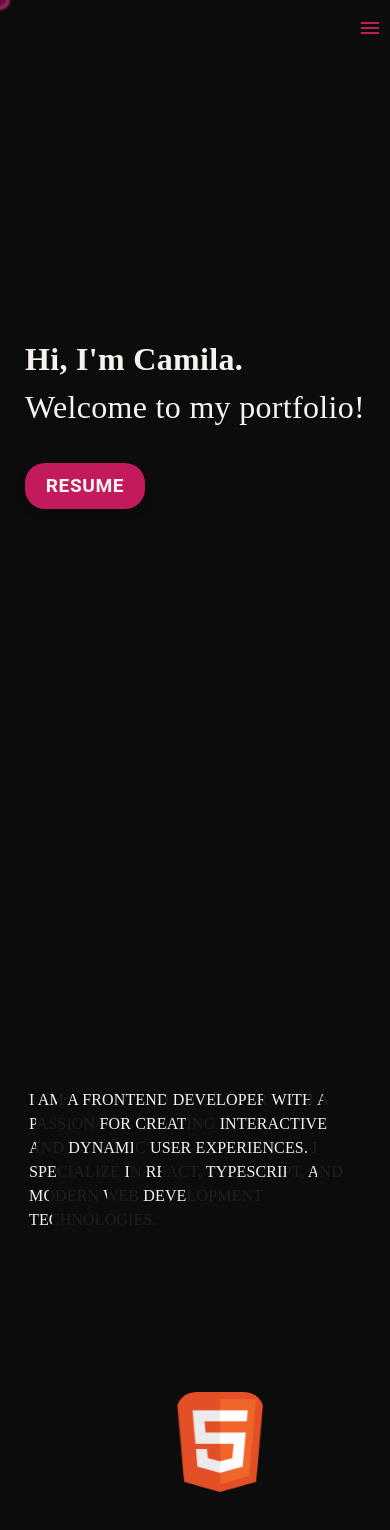
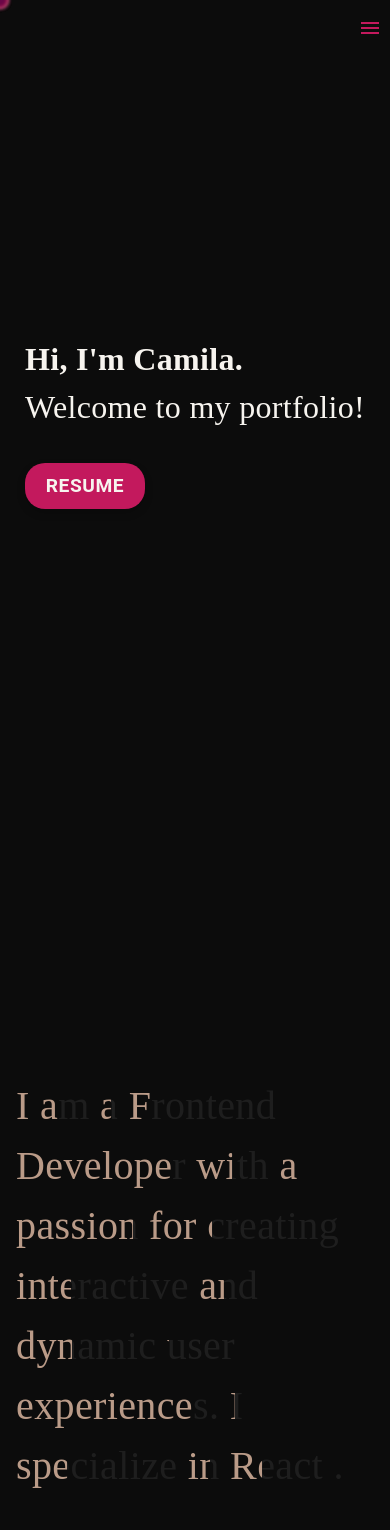
Before and after one commit to cbalsemao/cv-project, a React (Vite) app: page / in a window 390 px wide. Shown: the top 1530 px of the page. Built offline with nearby package versions, Linux system fonts and the light colour scheme.

Commit message:
chore: wip

```diff
--- a/src/components/TextFollowAnimation.tsx
+++ b/src/components/TextFollowAnimation.tsx
@@ -6,7 +6,7 @@ import { palette } from '../utils/styleguide';
 gsap.registerPlugin(ScrollTrigger);
 
 const SpanStyled = styled('span')({
-  backgroundImage: `linear-gradient(to right, ${palette.darkWhite} 50%, ${palette.gray} 50%)`,
+  backgroundImage: `linear-gradient(to right, ${palette.beige} 50%, ${palette.gray} 50%)`,
   backgroundClip: 'text',
   WebkitTextFillColor: 'transparent',
   backgroundSize: '200%',
@@ -14,19 +14,16 @@ const SpanStyled = styled('span')({
 });
 
 const TextStyled = styled(Typography)(({ theme }) => ({
-  fontSize: '1.8rem',
+  fontSize: '2.5rem',
 
   [theme.breakpoints.up('sm')]: {
-    fontSize: '1.0rem',
+    fontSize: '3rem',
   },
   [theme.breakpoints.up('md')]: {
-    fontSize: '1.5rem',
-  },
-  [theme.breakpoints.up('xs')]: {
-    fontSize: '1.0rem',
+    fontSize: '3.5rem',
   },
   [theme.breakpoints.up('lg')]: {
-    fontSize: '2.0rem',
+    fontSize: '4rem',
   },
 }));
 
@@ -35,13 +32,13 @@ const TextFollow = ({ textToAnimate }: { textToAnimate: string }) => {
   useLayoutEffect(() => {
     const tl = gsap.timeline({
       scrollTrigger: {
-        trigger: '.section__title--1 span',
+        trigger: '.section__title span',
         scrub: 1,
         start: 'top 100%',
         end: 'top 40%',
       },
     });
-    gsap.utils.toArray('.section__title--1 span').forEach((word) => {
+    gsap.utils.toArray('.section__title span').forEach((word) => {
       tl.to(word as HTMLElement, {
         backgroundPosition: `0% 0px`,
       });
@@ -50,7 +47,7 @@ const TextFollow = ({ textToAnimate }: { textToAnimate: string }) => {
 
   return (
     <div className="section">
-      <TextStyled className="section__title section__title--1">
+      <TextStyled className="section__title">
         {words.map((word, index) => {
           return <SpanStyled key={index}>{word} </SpanStyled>;
         })}
--- a/src/pages/landing-page/sections/AboutMeSection.tsx
+++ b/src/pages/landing-page/sections/AboutMeSection.tsx
@@ -36,7 +36,6 @@ const IntroContainer = styled(Grid)({
   height: '100vh',
   color: 'white',
   backgroundColor: palette.black,
-  padding: 5,
   overflow: 'hidden',
   width: '100%',
 });
@@ -46,61 +45,23 @@ const AboutMeSection = () => {
   useTextAnimation(aboutRef, '.section__title__char', 'top center');
 
   return (
-    <IntroContainer container ref={aboutRef} id="about-me">
+    <IntroContainer
+      container
+      ref={aboutRef}
+      id="about-me"
+      sx={{
+        paddingLeft: { xs: 2, sm: 10, md: 20, lg: 30, xl: 40 },
+        paddingRight: { xs: 2, sm: 10, md: 20, lg: 30, xl: 40 },
+      }}
+    >
       <Grid size={12}>
         <StyledSectionTitle>
           <TextSplitter text={'about me.'} className={'section__title__char'} />
         </StyledSectionTitle>
-      </Grid>
-      <Grid
-        size={12}
-        sx={{
-          display: 'flex',
-        }}
-        justifyContent={'start'}
-        alignItems={'start'}
-      >
+
         <Typography>
-          <TextFollow textToAnimate="I am a Frontend Developer with a passion for creating interactive and dynamic user experiences. I specialize in React, TypeScript, and modern web development technologies." />
+          <TextFollow textToAnimate="I am a Frontend Developer with a passion for creating interactive and dynamic user experiences. I specialize in React ." />
         </Typography>
-      </Grid>
-
-      <Grid
-        size={12}
-        sx={{
-          display: 'flex',
-          gap: 20,
-          padding: 10,
-          paddingTop: 0,
-          left: '-60%',
-          position: 'relative',
-        }}
-        justifyContent={'start'}
-        alignItems={'start'}
-      >
-        <AnimatedLogoContainer>
-          <img
-            src="/html-logo.png"
-            alt="About me image"
-            className="html-logo"
-          />
-          <img src="/css-logo.png" alt="About me image" className="css-logo" />
-          <img
-            src="/typescript-logo.png"
-            alt="About me image"
-            className="ts-logo"
-          />
-          <img
-            src="/react-logo.png"
-            alt="About me image"
-            className="react-logo"
-          />
-          <img
-            src="/redux-logo.png"
-            alt="About me image"
-            className="redux-logo"
-          />
-        </AnimatedLogoContainer>
       </Grid>
     </IntroContainer>
   );
--- a/src/pages/landing-page/sections/styles-section/stylesSection.ts
+++ b/src/pages/landing-page/sections/styles-section/stylesSection.ts
@@ -4,10 +4,11 @@ import { palette } from '../../../../utils/styleguide';
 export const StyledSectionTitle = styled(Typography)(({ theme }) => ({
   fontWeight: 'bold',
   display: 'flex',
-  height: 'calc(2.5rem * 1.5)',
-  paddingTop: '5rem',
+  // height: 'calc(2.5rem * 1.5)',
+  paddingTop: '10rem',
   color: palette.purple,
-  paddingLeft: '5rem',
+  textTransform: 'uppercase', // Added to make text uppercase
+  //paddingLeft: '5rem',
 
   [theme.breakpoints.up('xs')]: {
     fontSize: '3rem',
@@ -19,6 +20,6 @@ export const StyledSectionTitle = styled(Typography)(({ theme }) => ({
     fontSize: '4rem',
   },
   [theme.breakpoints.up('lg')]: {
-    fontSize: '10rem',
+    fontSize: '1.5rem',
   },
 }));
--- a/src/styles/globals.css
+++ b/src/styles/globals.css
@@ -50,14 +50,8 @@ body {
 
 .section {
   position: relative;
-  min-height: 60vmin;
-  padding: 3rem 24px;
+
   display: flex;
   align-items: center;
   justify-content: center;
 }
-
-.section__title {
-  font-size: 2.5rem;
-  text-transform: uppercase;
-}
--- a/src/utils/styleguide.ts
+++ b/src/utils/styleguide.ts
@@ -24,4 +24,5 @@ export const palette = {
   gray: '#1e1e1e',
   darkPink: '#c3195d',
   red: '#C40233',
+  beige: '#ba9b88',
 };
```
